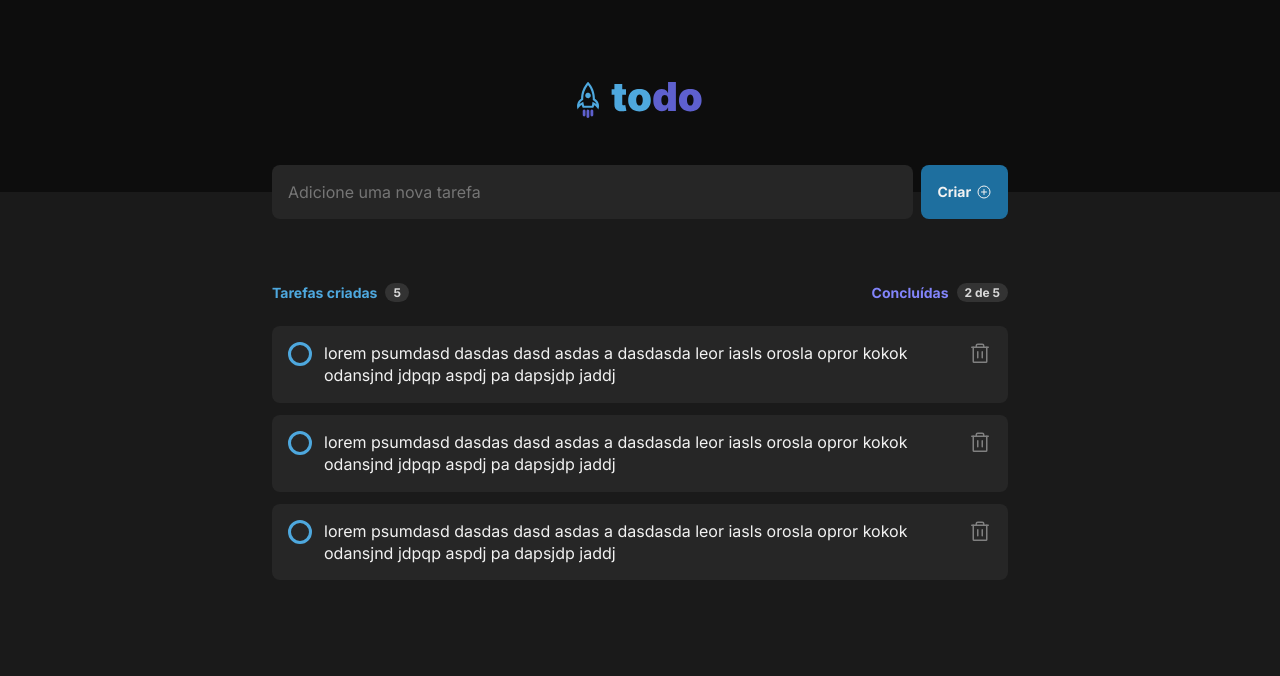
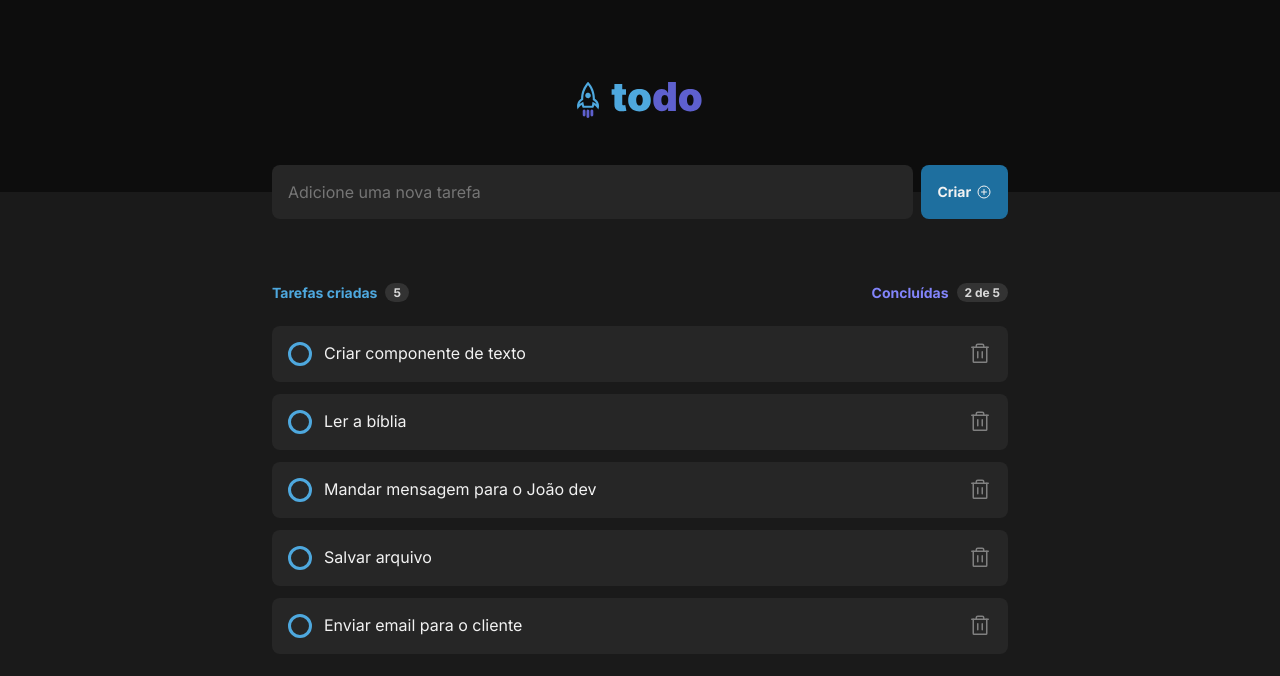
Before and after one commit to josileudo/ToDo, a React (Vite) app: page / in a window 1280 px wide. Shown: the top 676 px of the page. Built offline with nearby package versions, Linux system fonts and the light colour scheme.

Commit message:
:hammer: chore: Create a mock

```diff
--- a/src/App.module.css
+++ b/src/App.module.css
@@ -7,7 +7,7 @@
   flex-direction: column;
 }
 
-.wrapper > article {
+.wrapper > section {
   width: 100%;
   margin-top: 4rem;
 }
--- a/src/App.tsx
+++ b/src/App.tsx
@@ -6,20 +6,69 @@ import './global.css';
 import { TaskProgress } from './components/taskProgress';
 import { Task } from './components/Task';
 
+interface ContentPreview {
+  state: boolean;
+  text: string
+}
+export interface TaskProps {
+  id?: number;
+  content: ContentPreview
+}
+
+const task: TaskProps[] = [
+  {
+    id: 1,
+    content: {
+      state: false,
+      text: 'Criar componente de texto'
+    }
+  },
+  {
+    id: 2,
+    content: {
+      state: false,
+      text: 'Ler a bíblia'
+    }
+  },
+  {
+    id: 3,
+    content: {
+      state: false,
+      text: 'Mandar mensagem para o João dev'
+    }
+  },
+  {
+    id: 4,
+    content: {
+      state: true,
+      text: 'Salvar arquivo'
+    }
+  },
+  {
+    id: 5,
+    content: {
+      state: true,
+      text: 'Enviar email para o cliente'
+    }
+  }
+]
+
 export function App() {
   return (
     <div>
       <Header />
       <div className={ styles.wrapper }>
         <NewTask />
-        <article>
+        <section>
           <TaskProgress />
           <div className={ styles.Tasks }>
-            <Task />
-            <Task />
-            <Task />
+            {task.map((task: TaskProps) => {
+             return (
+              <Task key={task.id} content={task.content}/>
+             )
+            })}
           </div>
-        </article>
+        </section>
       </div>
     </div>
   )
--- a/src/components/Task.tsx
+++ b/src/components/Task.tsx
@@ -1,8 +1,9 @@
-import { Check, CheckCircle, Trash } from 'phosphor-react'
+import { Check, Trash } from 'phosphor-react'
 import { useState } from 'react'
+import { TaskProps } from '../App';
 import styles from './Task.module.css'
 
-export function Task() {
+export function Task(content: TaskProps) {
   const [checkButton, setCheckButton] = useState(false);
 
   function handleCheckButton() {
@@ -22,8 +23,7 @@ export function Task() {
         <span
           className={checkButton ? styles.taskDone : styles.taskInProgress}
         >
-          lorem psumdasd dasdas dasd asdas a dasdasda  leor iasls orosla
-          opror kokok odansjnd jdpqp aspdj pa dapsjdp jaddj
+          {content.content.text}
         </span>
         <button
           className={styles.deleteTask}
```
